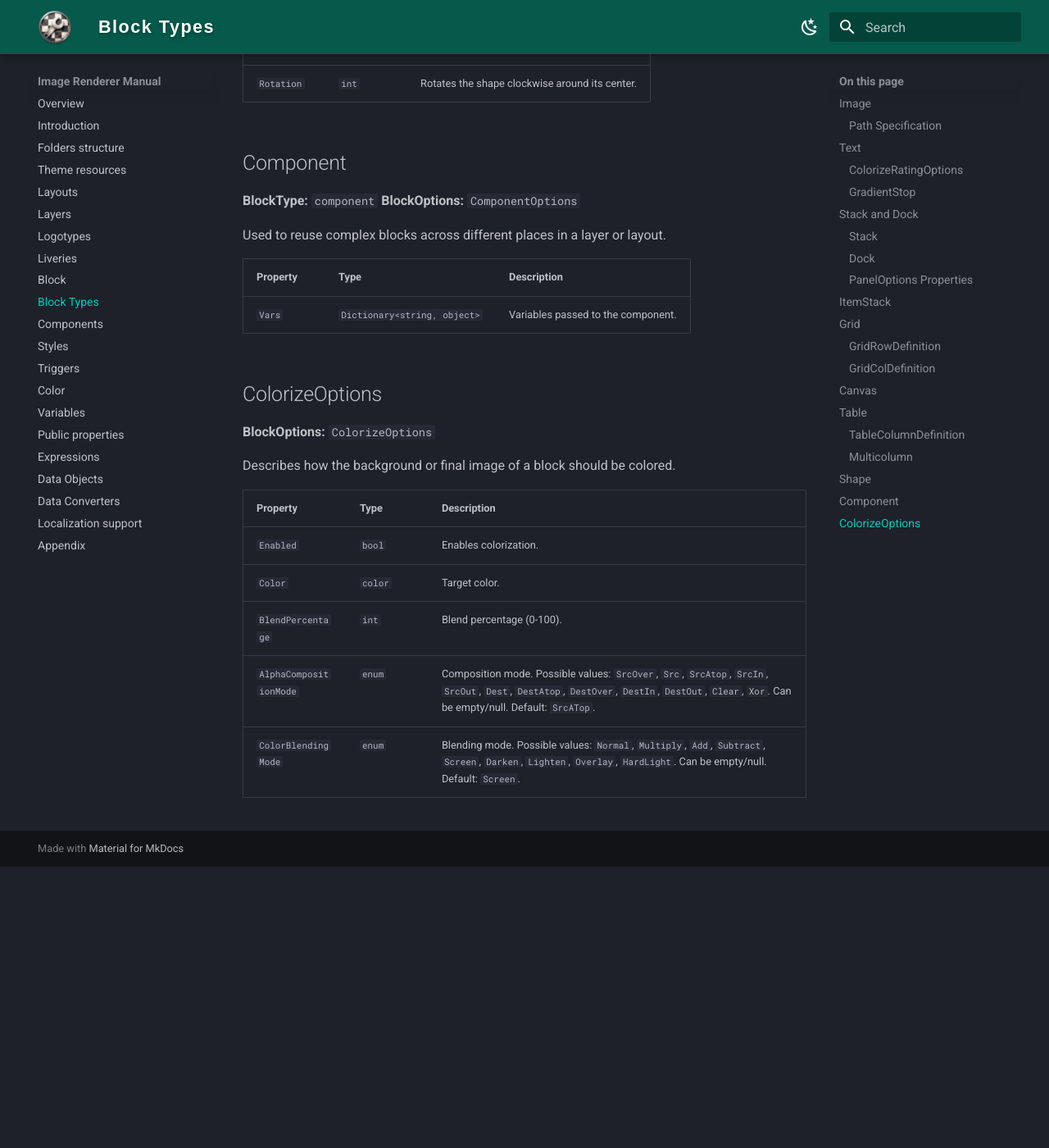
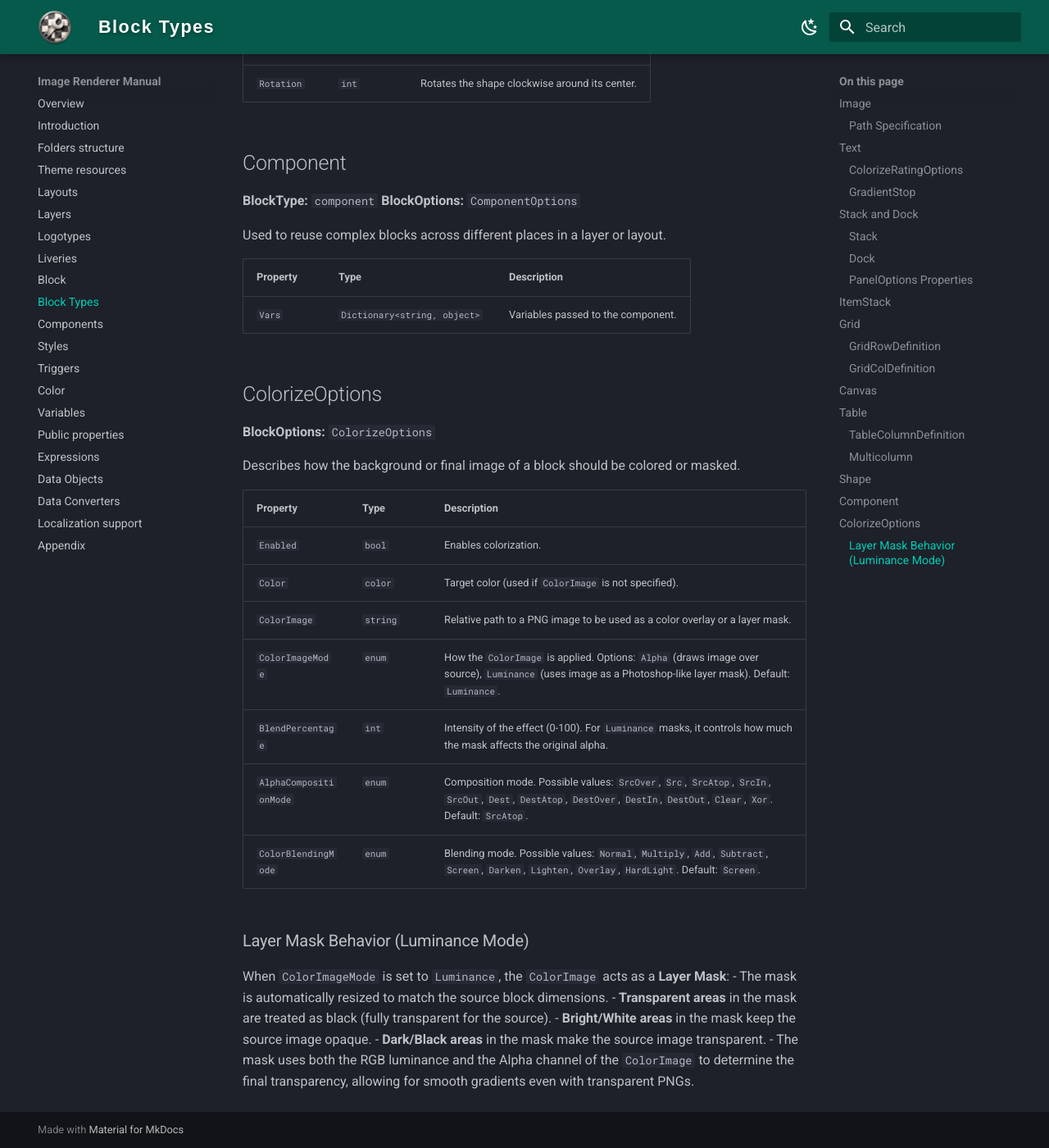
Before and after one commit to vlad-men/RacingLeagueTools_Docs, an MkDocs documentation site: the page built from docs/flex-renderer/manual/block-types-and-block-options.md, in a window 1280 px wide and 1400 px high, scrolled down 8558 px. Shown: the whole window at 82% size. Built offline with MkDocs 1.6.1 and Material for MkDocs 9.7.7, drawn with Linux system fonts in a browser that asks for light colours; before the commit the page ends 9615 px from its top, so only the background shows below that.

Commit message:
added colorization and masking options to block types documentation

```diff
--- a/docs/flex-renderer/manual/block-types-and-block-options.md
+++ b/docs/flex-renderer/manual/block-types-and-block-options.md
@@ -234,12 +234,23 @@ Used to reuse complex blocks across different places in a layer or layout.
 
 **BlockOptions:** `ColorizeOptions`
 
-Describes how the background or final image of a block should be colored.
+Describes how the background or final image of a block should be colored or masked.
 
 | Property | Type | Description |
 | --- | --- | --- |
 | `Enabled` | `bool` | Enables colorization. |
-| `Color` | `color` | Target color. |
-| `BlendPercentage` | `int` | Blend percentage (0-100). |
-| `AlphaCompositionMode` | `enum` | Composition mode. Possible values: `SrcOver`, `Src`, `SrcAtop`, `SrcIn`, `SrcOut`, `Dest`, `DestAtop`, `DestOver`, `DestIn`, `DestOut`, `Clear`, `Xor`. Can be empty/null. Default: `SrcATop`. |
-| `ColorBlendingMode` | `enum` | Blending mode. Possible values: `Normal`, `Multiply`, `Add`, `Subtract`, `Screen`, `Darken`, `Lighten`, `Overlay`, `HardLight`. Can be empty/null. Default: `Screen`. |
+| `Color` | `color` | Target color (used if `ColorImage` is not specified). |
+| `ColorImage` | `string` | Relative path to a PNG image to be used as a color overlay or a layer mask. |
+| `ColorImageMode` | `enum` | How the `ColorImage` is applied. Options: `Alpha` (draws image over source), `Luminance` (uses image as a Photoshop-like layer mask). Default: `Luminance`. |
+| `BlendPercentage` | `int` | Intensity of the effect (0-100). For `Luminance` masks, it controls how much the mask affects the original alpha. |
+| `AlphaCompositionMode` | `enum` | Composition mode. Possible values: `SrcOver`, `Src`, `SrcAtop`, `SrcIn`, `SrcOut`, `Dest`, `DestAtop`, `DestOver`, `DestIn`, `DestOut`, `Clear`, `Xor`. Default: `SrcAtop`. |
+| `ColorBlendingMode` | `enum` | Blending mode. Possible values: `Normal`, `Multiply`, `Add`, `Subtract`, `Screen`, `Darken`, `Lighten`, `Overlay`, `HardLight`. Default: `Screen`. |
+
+### Layer Mask Behavior (Luminance Mode)
+
+When `ColorImageMode` is set to `Luminance`, the `ColorImage` acts as a **Layer Mask**:
+- The mask is automatically resized to match the source block dimensions.
+- **Transparent areas** in the mask are treated as black (fully transparent for the source).
+- **Bright/White areas** in the mask keep the source image opaque.
+- **Dark/Black areas** in the mask make the source image transparent.
+- The mask uses both the RGB luminance and the Alpha channel of the `ColorImage` to determine the final transparency, allowing for smooth gradients even with transparent PNGs.
```
